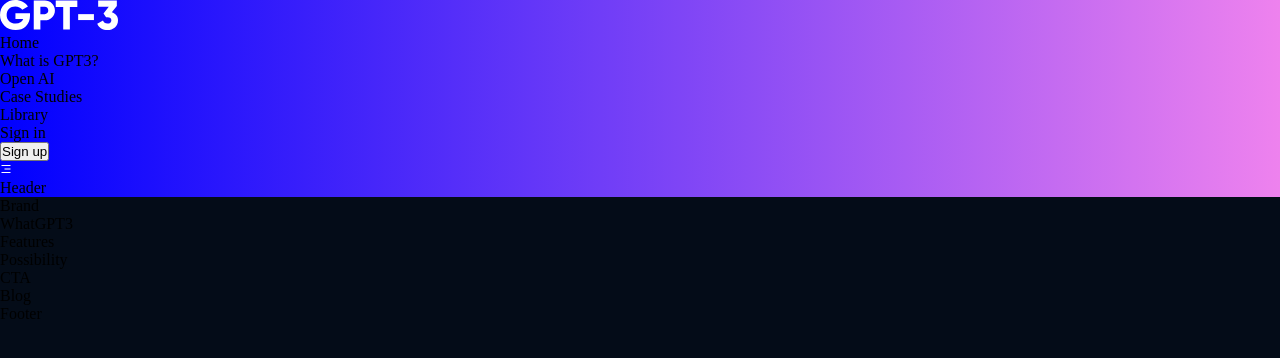
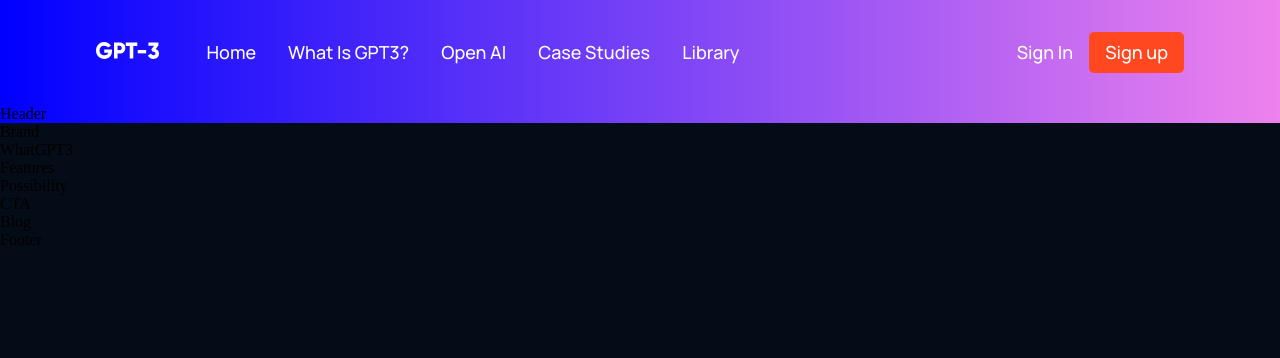
Before and after one commit to ob-codes/gpt3-react-nest, a React (Create React App) app: page / in a window 1280 px wide. Shown: the top 358 px of the page. Built offline with nearby package versions, Linux system fonts and the light colour scheme; the HTML template or start-up script is replaced by a standard one.

Commit message:
copied navbar component styles from tutorial repo

```diff
--- a/src/components/navbar/navbar.css
+++ b/src/components/navbar/navbar.css
@@ -0,0 +1,134 @@
+.gpt3__navbar {
+  display: flex;
+  justify-content: space-between;
+  align-items: center;
+
+  padding: 2rem 6rem;
+}
+
+.gpt3__navbar-links {
+  flex: 1;
+  display: flex;
+  justify-content: flex-start;
+  align-items: center;
+}
+
+.gpt3__navbar-links_logo  {
+  margin-right: 2rem;
+}
+
+.gpt3__navbar-links_logo img  {
+  width: 62.56px;
+  height: 16.02px;
+}
+
+.gpt3__navbar-links_container {
+  display: flex;
+  flex-direction: row;
+}
+
+.gpt3__navbar-sign {
+  display: flex;
+  justify-content: flex-end;
+  align-items: center;
+}
+
+.gpt3__navbar-links_container p,
+.gpt3__navbar-sign p,
+.gpt3__navbar-menu_container p {
+  color: #fff;
+  font-family: var(--font-family);
+  font-weight: 500;
+  font-size: 18px;
+  line-height: 25px;
+  text-transform: capitalize;
+
+  margin: 0 1rem;
+  cursor: pointer;
+}
+
+.gpt3__navbar-sign button,
+.gpt3__navbar-menu_container button {
+  padding: 0.5rem 1rem;
+  color: #fff;
+  background-color: #FF4820;
+  font-family: var(--font-family);
+  font-weight: 500;
+  font-size: 18px;
+  line-height: 25px;
+  border-radius: 5px;
+  border: 0;
+  outline: none;
+  cursor: pointer;
+}
+
+.gpt3__navbar-menu {
+  margin-left: 1rem;
+
+  display: none;
+  position: relative;
+}
+
+.gpt3__navbar-menu svg {
+  cursor: pointer;
+}
+
+.gpt3__navbar-menu_container {
+  display: flex;
+  justify-content: flex-end;
+  align-items: flex-end;
+  flex-direction: column;
+
+  text-align: end;
+  background: var(--color-footer);
+  padding: 2rem;
+  position: absolute;
+  right: 0;
+  top: 40px;
+  margin-top: 1rem;
+  min-width: 210px;
+  border-radius: 5px;
+  box-shadow: 0px 0px 5px rgba(0,0, 0,0.2);
+}
+
+.gpt3__navbar-menu_container p {
+  margin: 1rem 0;
+}
+
+.gpt3__navbar-menu_container-links-sign {
+  display: none;
+}
+
+@media screen and (max-width: 1050px) {
+  .gpt3__navbar-links_container {
+      display: none;
+  }
+
+  .gpt3__navbar-menu {
+      display: flex;
+  }
+}
+
+@media screen and (max-width: 700px) {
+  .gpt3__navbar {
+      padding: 2rem 4rem;
+  }
+}
+
+@media screen and (max-width: 550px) {
+  .gpt3__navbar {
+      padding: 2rem;
+  }
+
+  .gpt3__navbar-sign {
+      display: none;
+  }
+
+  .gpt3__navbar-menu_container {
+      top: 20px;
+  }
+
+  .gpt3__navbar-menu_container-links-sign {
+      display: block;
+  }
+}
```
